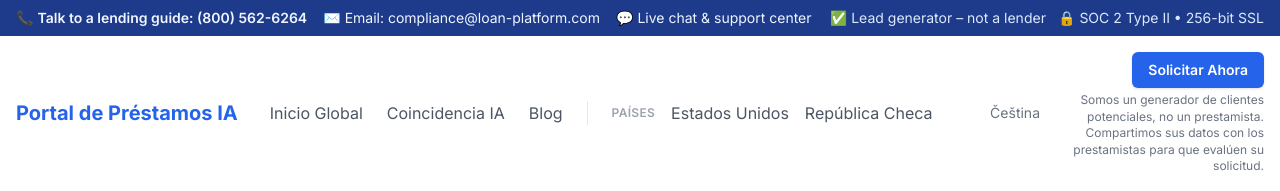
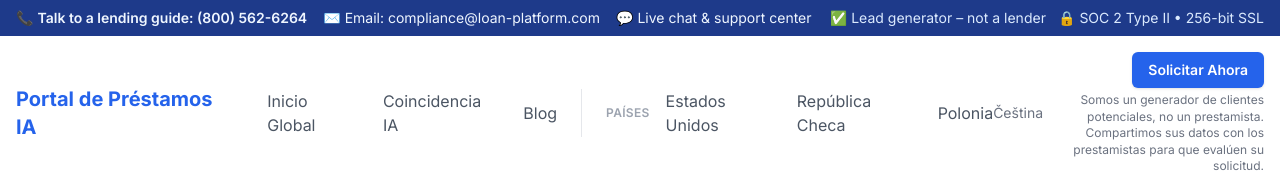
Before and after one commit to maloniai/USA-pujcky, a Next.js app in the folder loan-ai-portal/: page /es in a window 1280 px wide. Shown: the top 191 px of the page. Built offline with nearby package versions, Linux system fonts and the light colour scheme; no server answers; a web font is replaced by a local one.

Commit message:
Add Poland to navigation and create implementation summary
Co-authored-by: malonitest <15632934+malonitest@users.noreply.github.com>

```diff
--- a/loan-ai-portal/src/components/navigation.tsx
+++ b/loan-ai-portal/src/components/navigation.tsx
@@ -28,6 +28,7 @@ export default function Navigation({ locale = 'en' }: NavigationProps) {
   const globalCoverageHref = `${homeHref}#global-coverage`
   const usaHubHref = '/us'
   const czechHubHref = '/cz'
+  const polandHubHref = '/pl'
 
   const handleLanguageToggle = () => {
     saveLocalePreference(alternateLocale)
@@ -109,6 +110,12 @@ export default function Navigation({ locale = 'en' }: NavigationProps) {
                 >
                   {labels.czHub}
                 </Link>
+                <Link
+                  href={polandHubHref}
+                  className="text-gray-600 transition-colors hover:text-blue-600"
+                >
+                  {labels.plHub || 'Poland'}
+                </Link>
               </div>
             </div>
           </div>
--- a/loan-ai-portal/src/data/translations.ts
+++ b/loan-ai-portal/src/data/translations.ts
@@ -7,6 +7,7 @@ interface NavigationLabels {
 	aiMatching: string
 	usaHub: string
 	czHub: string
+	plHub: string
 	blog: string
 	apply: string
 	languageSwitch: string
@@ -53,6 +54,7 @@ const navigationTranslations: Record<Locale, NavigationLabels> = {
 		aiMatching: 'AI Matching',
 		usaHub: 'USA Loans',
 		czHub: 'Czech Republic',
+		plHub: 'Poland',
 		blog: 'Blog',
 		apply: 'Apply Now',
 		languageSwitch: 'Español',
@@ -65,6 +67,7 @@ const navigationTranslations: Record<Locale, NavigationLabels> = {
 		aiMatching: 'Coincidencia IA',
 		usaHub: 'Estados Unidos',
 		czHub: 'República Checa',
+		plHub: 'Polonia',
 		blog: 'Blog',
 		apply: 'Solicitar Ahora',
 		languageSwitch: 'Čeština',
@@ -77,6 +80,7 @@ const navigationTranslations: Record<Locale, NavigationLabels> = {
 		aiMatching: 'AI párování',
 		usaHub: 'USA půjčky',
 		czHub: 'Česká republika',
+		plHub: 'Polsko',
 		blog: 'Blog',
 		apply: 'Požádat o úvěr',
 		languageSwitch: 'English',
@@ -89,6 +93,7 @@ const navigationTranslations: Record<Locale, NavigationLabels> = {
 		aiMatching: 'Dopasowanie AI',
 		usaHub: 'Pożyczki USA',
 		czHub: 'Czechy',
+		plHub: 'Polska',
 		blog: 'Blog',
 		apply: 'Złóż wniosek',
 		languageSwitch: 'English',
```
Also changed, not shown: 1 other file (tests, documents, lock files or other folders).
